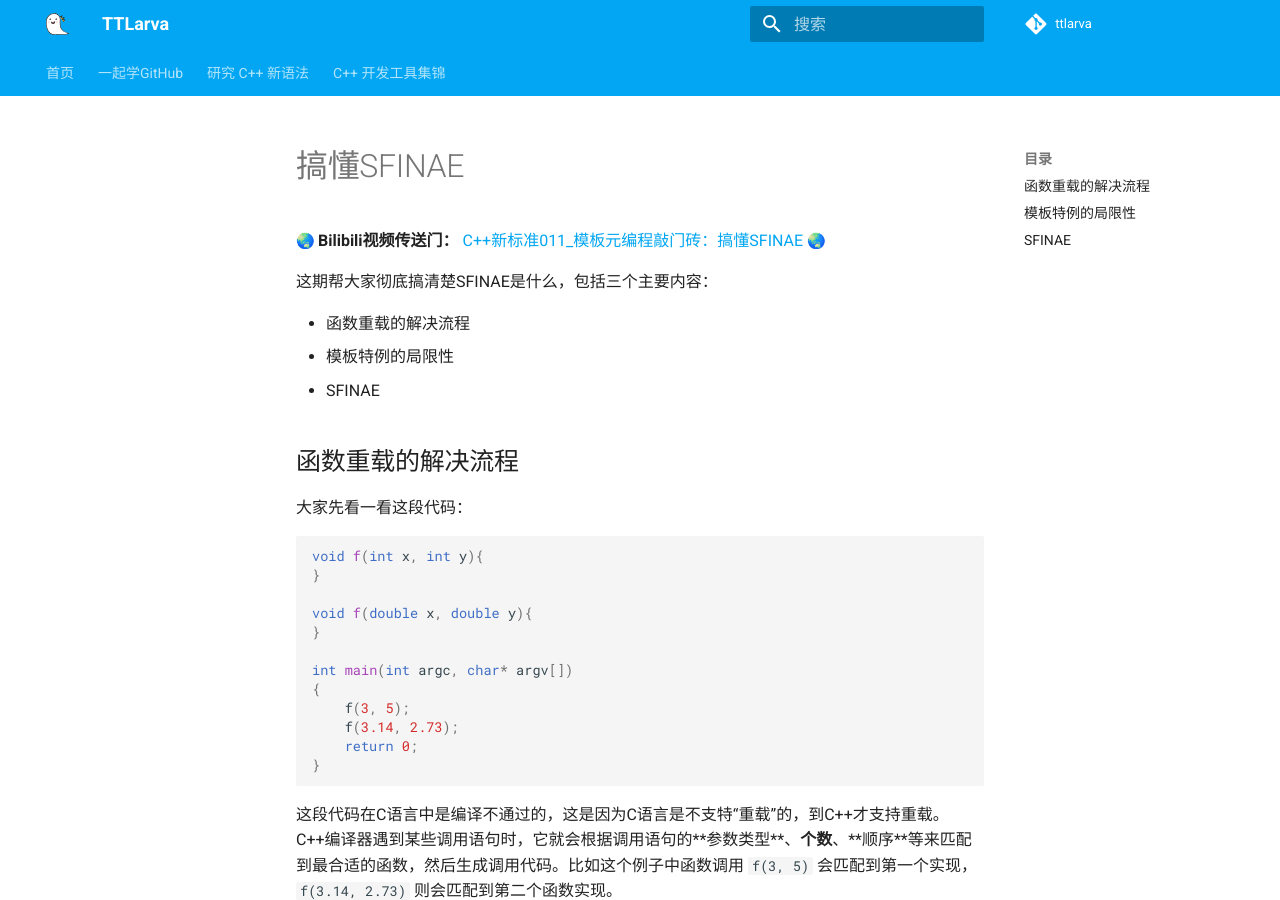
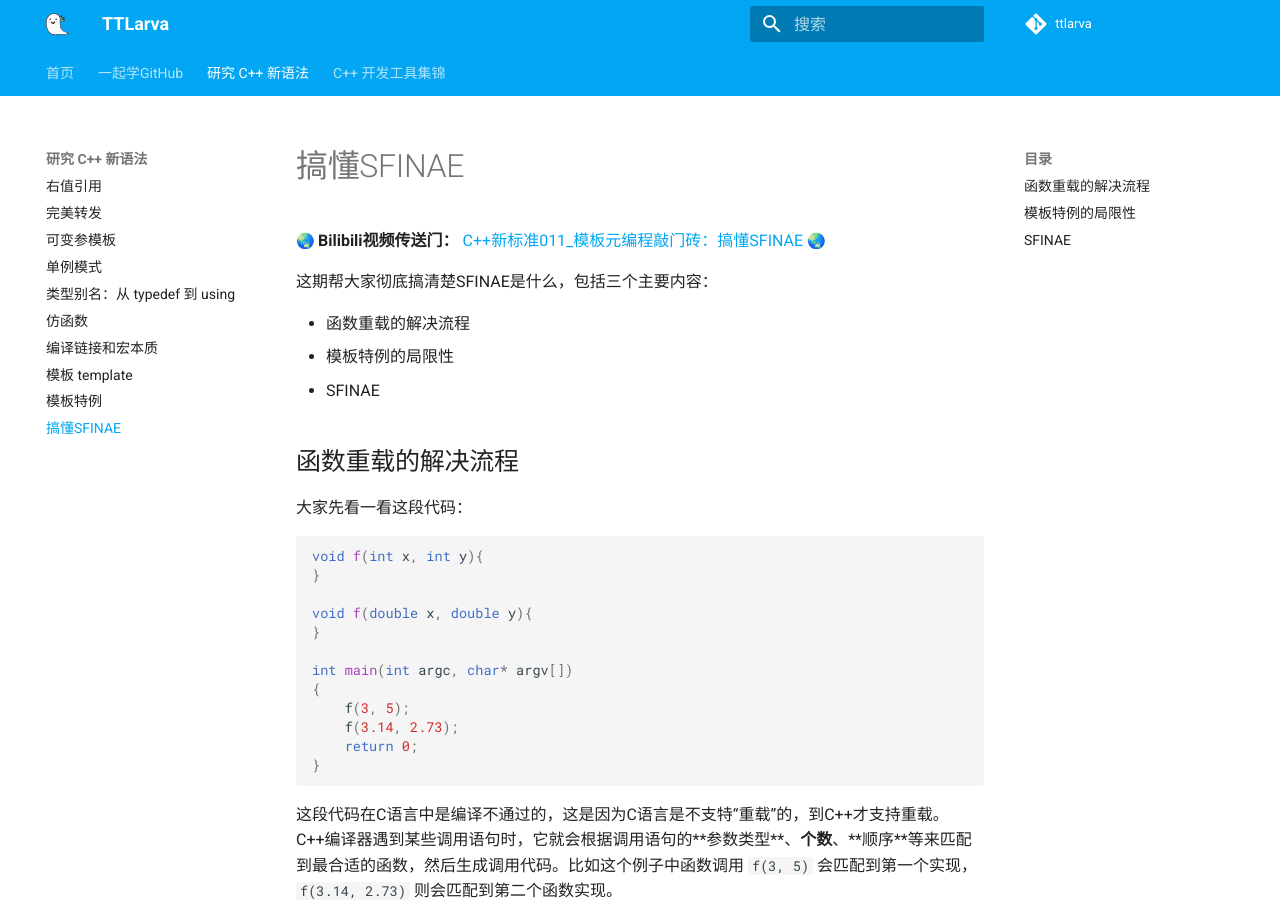
Before and after one commit to ttttLarva/Larva, an MkDocs documentation site: the page built from docs/learn_cpp/11_template_sfinae.md, in a window 1280 px wide and 900 px high. Built offline with MkDocs 1.6.1 and Material for MkDocs 9.7.7, drawn with Linux system fonts in a browser that asks for light colours; emoji names are drawn with the system emoji font; comment, search, counter and statistics services are not loaded; the version menu is left out.

Commit message:
update mkdocs.yml after add docs

```diff
--- a/mkdocs.yml
+++ b/mkdocs.yml
@@ -123,6 +123,7 @@ nav:
       - 编译链接和宏本质: learn_cpp/07_complie_link_macro.md
       - 模板 template: learn_cpp/08_template.md
       - 模板特例: learn_cpp/09_template_special.md
+      - 搞懂SFINAE: learn_cpp/11_template_sfinae.md
 
     - C++ 开发工具集锦:
       - VS Code 插件 Remote SSH: remote_cpp_development/remote_ssh.md
```
